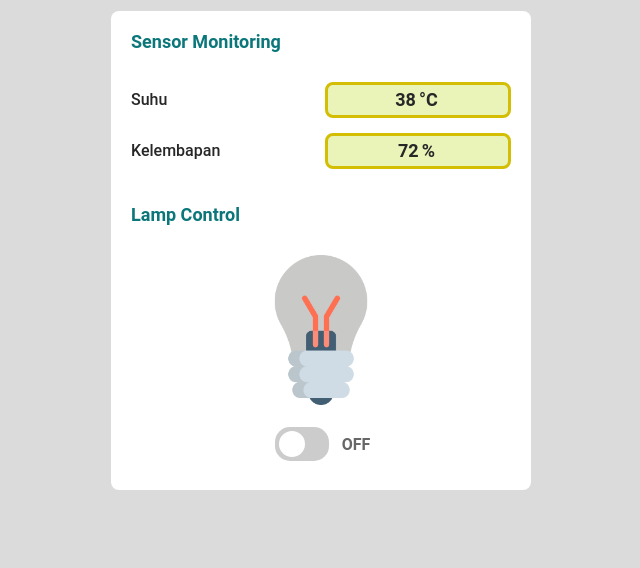
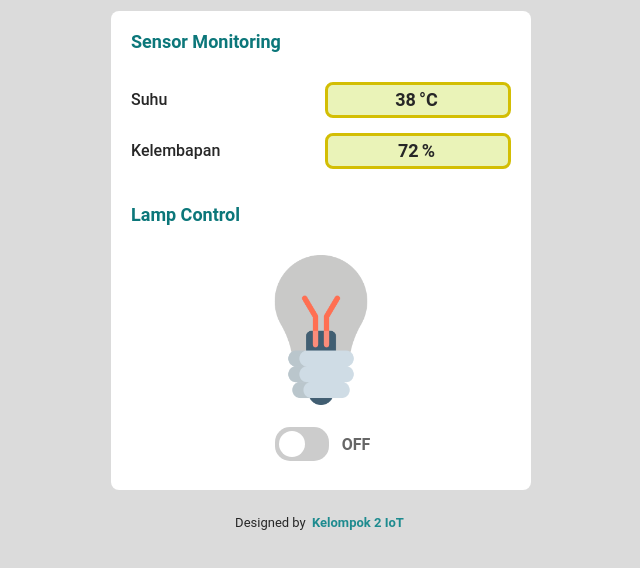
Before and after one commit to yogiazy/eggpico, a plain HTML site: page index.html in a window 1280 px wide. Shown: the part 64-632 px from the top of the page, without its empty margins (319-959 px from the left). Drawn offline with Linux system fonts and the light colour scheme.

Commit message:
update footer

```diff
--- a/index.html
+++ b/index.html
@@ -59,6 +59,11 @@
                 </div>
             </div>
         </div>
+
+        <!-- footer -->
+        <footer>
+            Designed by <span>Kelompok 2 IoT</span>
+        </footer>
     </div>
 
 
--- a/style.css
+++ b/style.css
@@ -63,6 +63,7 @@ span {
     background-color: white;
     border-radius: 8px;
     margin-top: 20px;
+    margin-bottom: 40px;
 }
 
 .sensor {
@@ -234,3 +235,19 @@ input:checked + .slider-2:before {
     color: #666;
     font-weight: 600;
 }
+
+footer {
+    position: absolute;
+    bottom: 0;
+    left: 50%;
+    transform: translateX(-50%);
+    width: 100%;
+    color: rgb(39, 39, 39);
+    text-align: center;
+    font-size: small;
+}
+
+footer span {
+    font-weight: bold;
+    color: rgb(30, 139, 143);
+}
```
